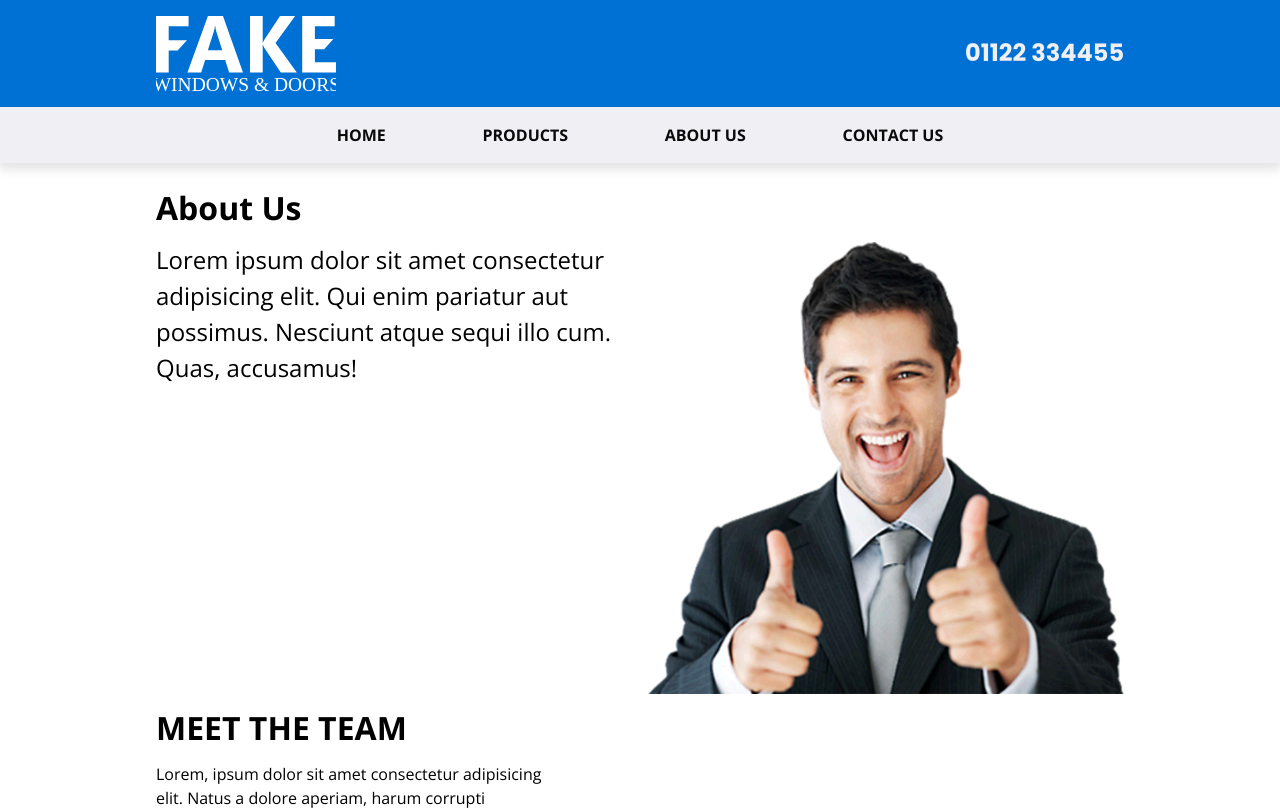
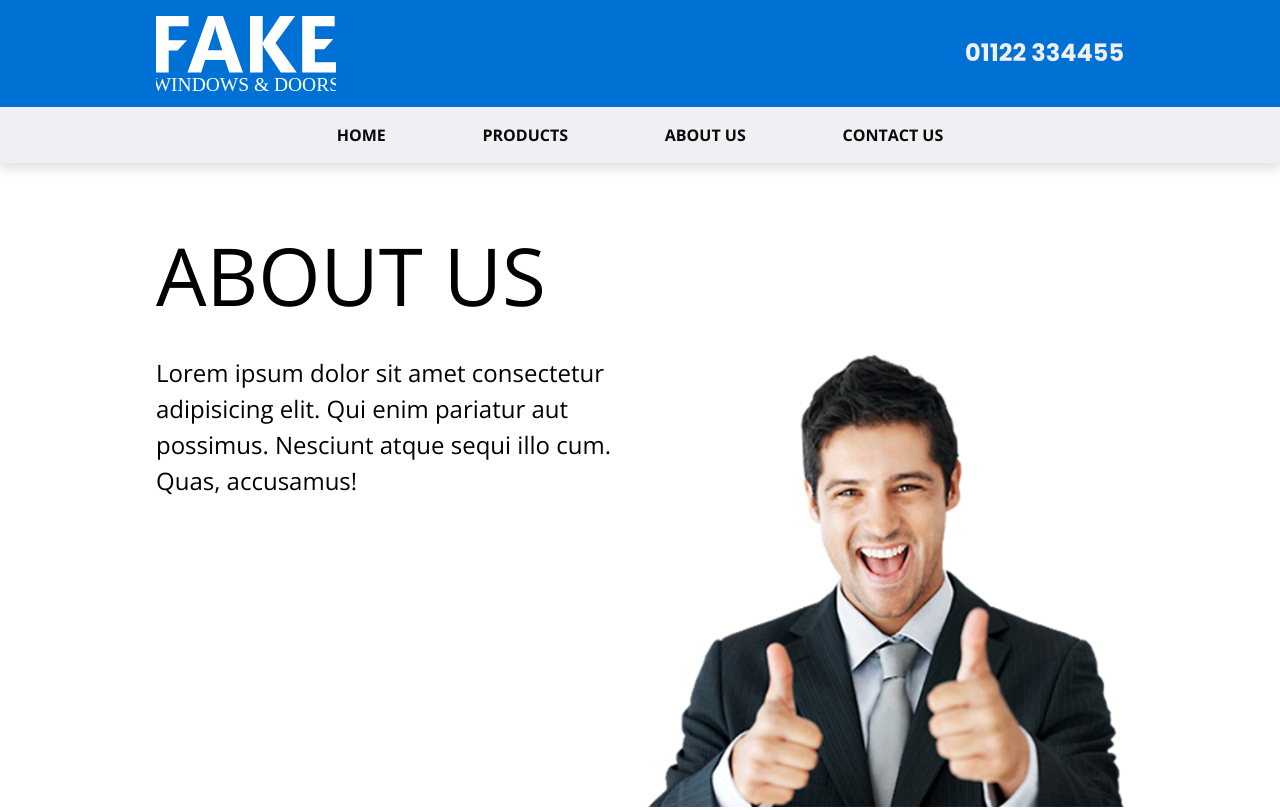
Before and after one commit to rubicon2/react-router-practice, a React (Vite) app: page /about-us in a window 1280 px wide. Shown: the top 810 px of the page. Built offline with nearby package versions, Linux system fonts and the light colour scheme.

Commit message:
Change page header styles

```diff
--- a/src/index.css
+++ b/src/index.css
@@ -76,7 +76,11 @@ h6 {
 }
 
 .page-heading {
-  margin-top: 0;
+  font-size: min(5rem, max(2.5rem, 10vw));
+  font-weight: 300;
+  line-height: 0.8;
+  margin: 3rem 0;
+  text-transform: uppercase;
 }
 
 .grid-two-col {
```
